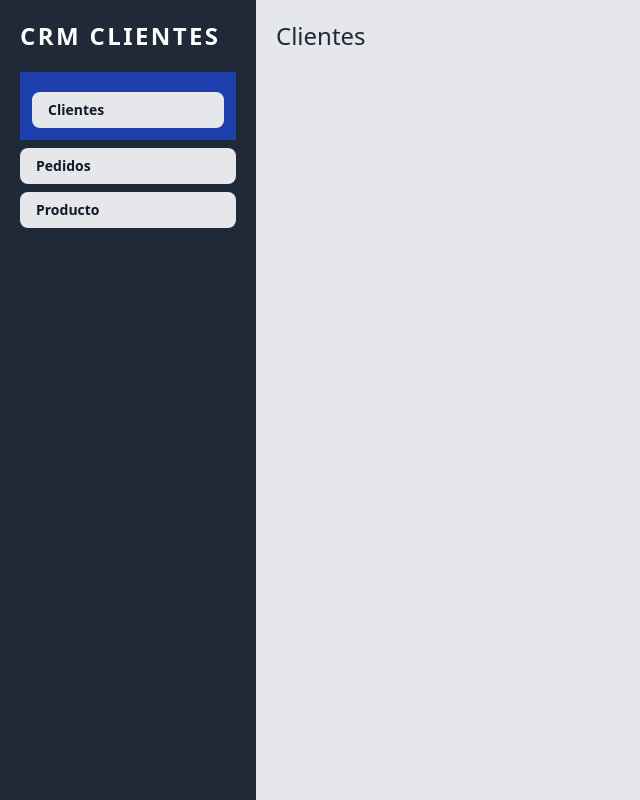
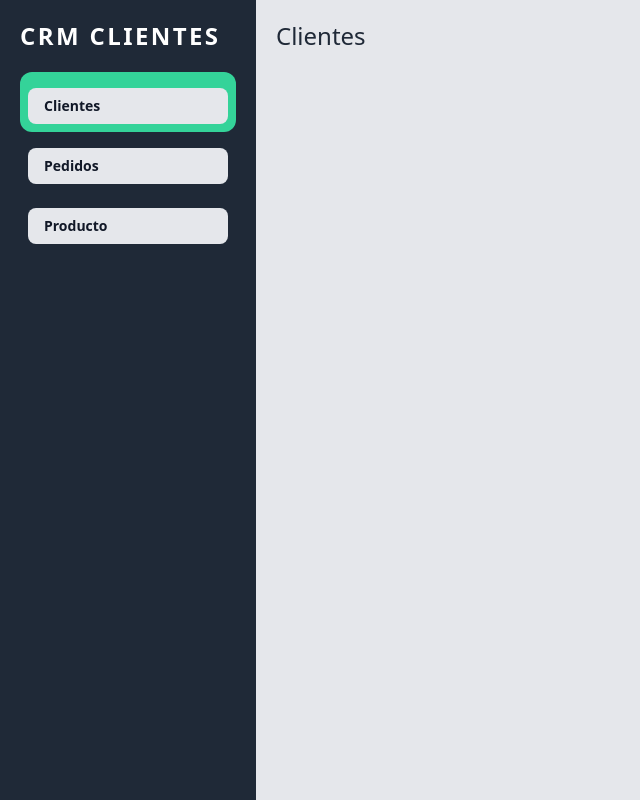
Before and after one commit to CamiloPenagos99/front-crm-next-graphql, a Next.js app: page / in a window 1280 px wide. Shown: the whole page, without its empty margins (0-640 px from the left). Built offline with nearby package versions, Linux system fonts and the light colour scheme.

Commit message:
feat: Routing sidebar

```diff
--- a/components/Sidebar.jsx
+++ b/components/Sidebar.jsx
@@ -13,21 +13,37 @@ const Sidebar = () => {
         </p>
       </div>
       <nav className="mt-5 list-none">
-        <li className={router.pathname==="/" ? "bg-blue-800 p-3" : "p-3"}>
+        <li
+          className={
+            router.pathname === "/" ? " rounded-xl bg-green-400 p-2" : "p-2"
+          }
+        >
           <Link href="/">
             <a className="block px-4 py-2 mt-2 text-sm font-semibold text-gray-900 bg-gray-200 rounded-lg dark-mode:bg-gray-700 dark-mode:hover:bg-gray-600 dark-mode:focus:bg-gray-600 dark-mode:focus:text-white dark-mode:hover:text-white dark-mode:text-gray-200 hover:text-gray-900 focus:text-gray-900 hover:bg-gray-200 focus:bg-gray-200 focus:outline-none focus:shadow-outline">
               Clientes
             </a>
           </Link>
         </li>
-        <li>
+        <li
+          className={
+            router.pathname === "/pedidos"
+              ? " rounded-xl bg-green-400 p-2"
+              : "p-2"
+          }
+        >
           <Link href="/pedidos">
             <a className="block px-4 py-2 mt-2 text-sm font-semibold text-gray-900 bg-gray-200 rounded-lg dark-mode:bg-gray-700 dark-mode:hover:bg-gray-600 dark-mode:focus:bg-gray-600 dark-mode:focus:text-white dark-mode:hover:text-white dark-mode:text-gray-200 hover:text-gray-900 focus:text-gray-900 hover:bg-gray-200 focus:bg-gray-200 focus:outline-none focus:shadow-outline">
               Pedidos
             </a>
           </Link>
         </li>
-        <li>
+        <li
+          className={
+            router.pathname === "/productos"
+              ? "rounded-xl bg-green-400 p-2"
+              : "p-2"
+          }
+        >
           <Link href="/productos">
             <a className="block px-4 py-2 mt-2 text-sm font-semibold text-gray-900 bg-gray-200 rounded-lg dark-mode:bg-gray-700 dark-mode:hover:bg-gray-600 dark-mode:focus:bg-gray-600 dark-mode:focus:text-white dark-mode:hover:text-white dark-mode:text-gray-200 hover:text-gray-900 focus:text-gray-900 hover:bg-gray-200 focus:bg-gray-200 focus:outline-none focus:shadow-outline">
               Producto
```
